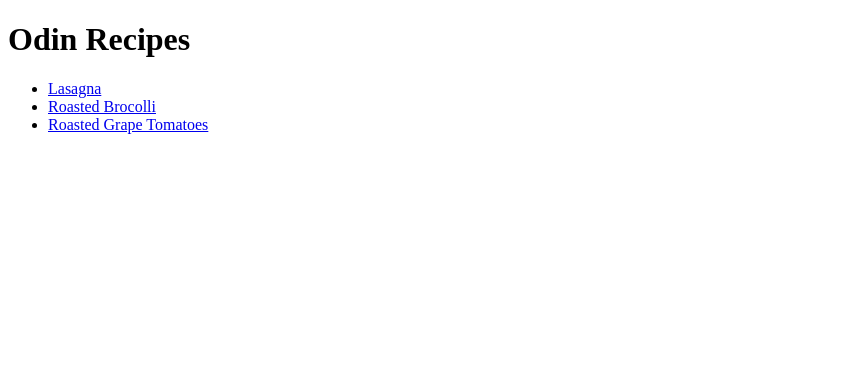
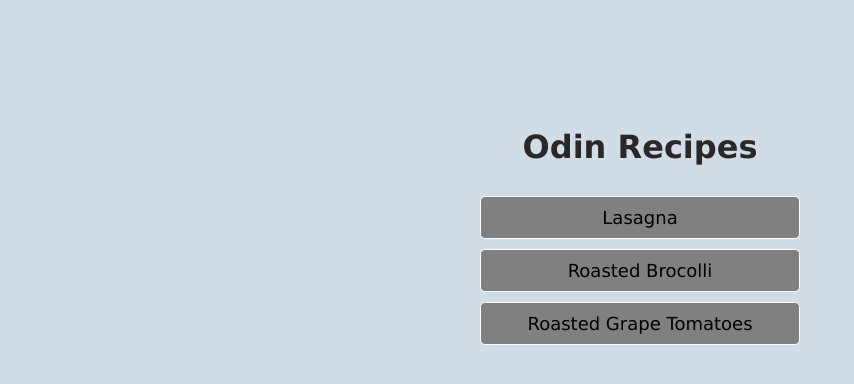
Before and after one commit to cleancoder-in/odin-recipes, a plain HTML site: page index.html in a window 1280 px wide. Shown: the whole page, without its empty margins (0-854 px from the left). Drawn offline with Linux system fonts and the light colour scheme.

Commit message:
feat: add style to the homepage

```diff
--- a/index.html
+++ b/index.html
@@ -5,6 +5,7 @@
     <meta charset="UTF-8">
     <meta name="viewport" content="width=device-width, initial-scale=1.0">
     <title>Odin Recipes</title>
+    <link rel="stylesheet" href="./styles.css">
 </head>
 
 <body>
--- /dev/null
+++ b/styles.css
@@ -0,0 +1,52 @@
+* {
+  padding: 0;
+  margin: 0;
+  box-sizing: border-box;
+}
+
+a {
+  text-decoration: none;
+  font-size: 18px;
+  color: black;
+}
+
+li {
+  list-style: none;
+}
+
+body {
+  background-color: rgb(209, 221, 230);
+  font-family: verdana, sans-serif;
+  color: rgb(43, 39, 39);
+  font-size: 16px;
+  text-align: center;
+}
+
+h1 {
+  margin-top: 10%;
+}
+
+ul {
+  margin-top: 30px;
+}
+
+ul > li {
+  display: block;
+  border: 1px solid white;
+  width: 25%;
+  margin: 10px auto;
+  padding: 10px 20px;
+  background-color: grey;
+  color: black;
+  border-radius: 5px;
+}
+
+ul > li:hover {
+  cursor: pointer;
+  background-color: white;
+  color: black;
+}
+
+ul > li > a {
+  display: block;
+}
```
